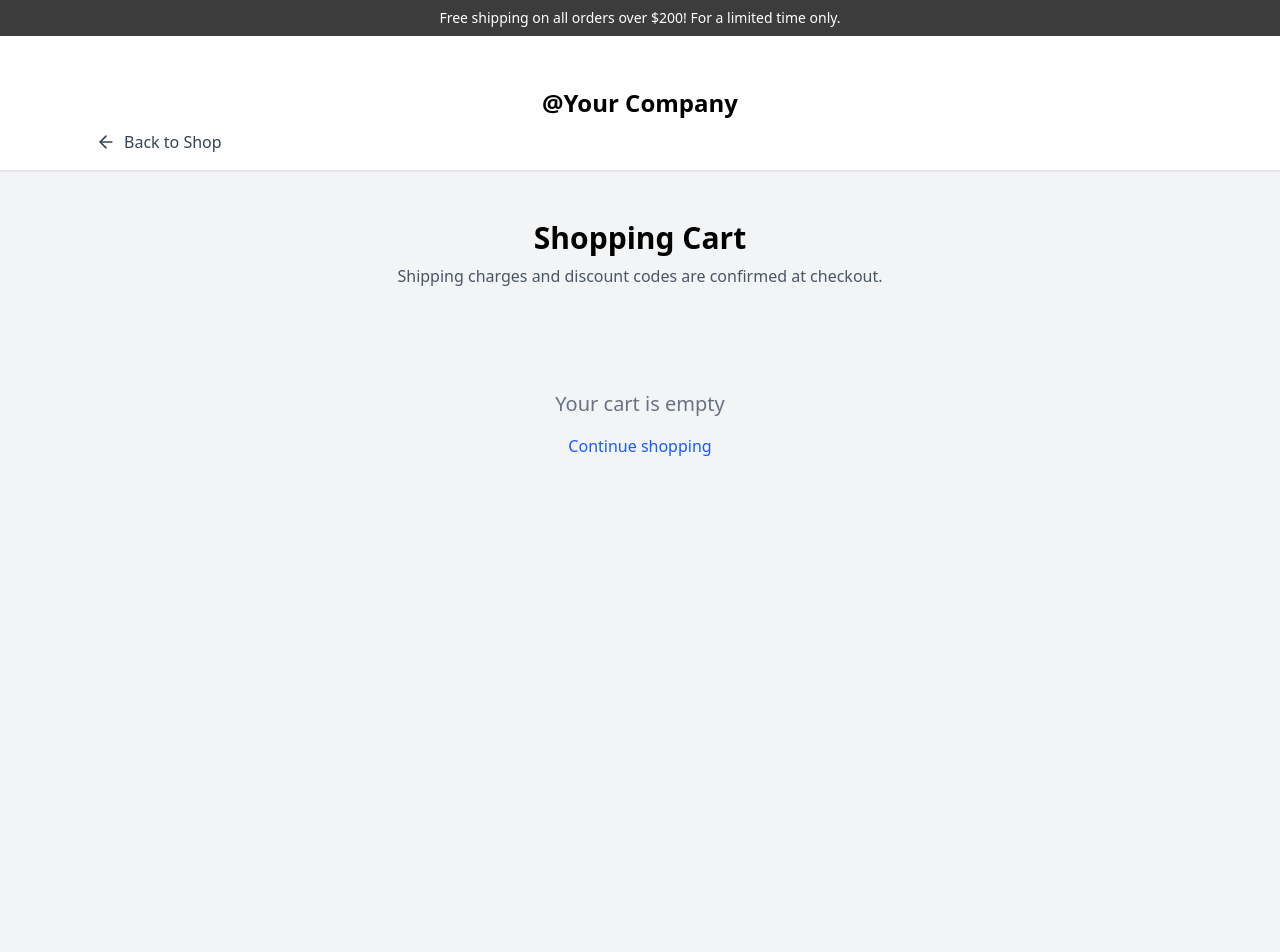
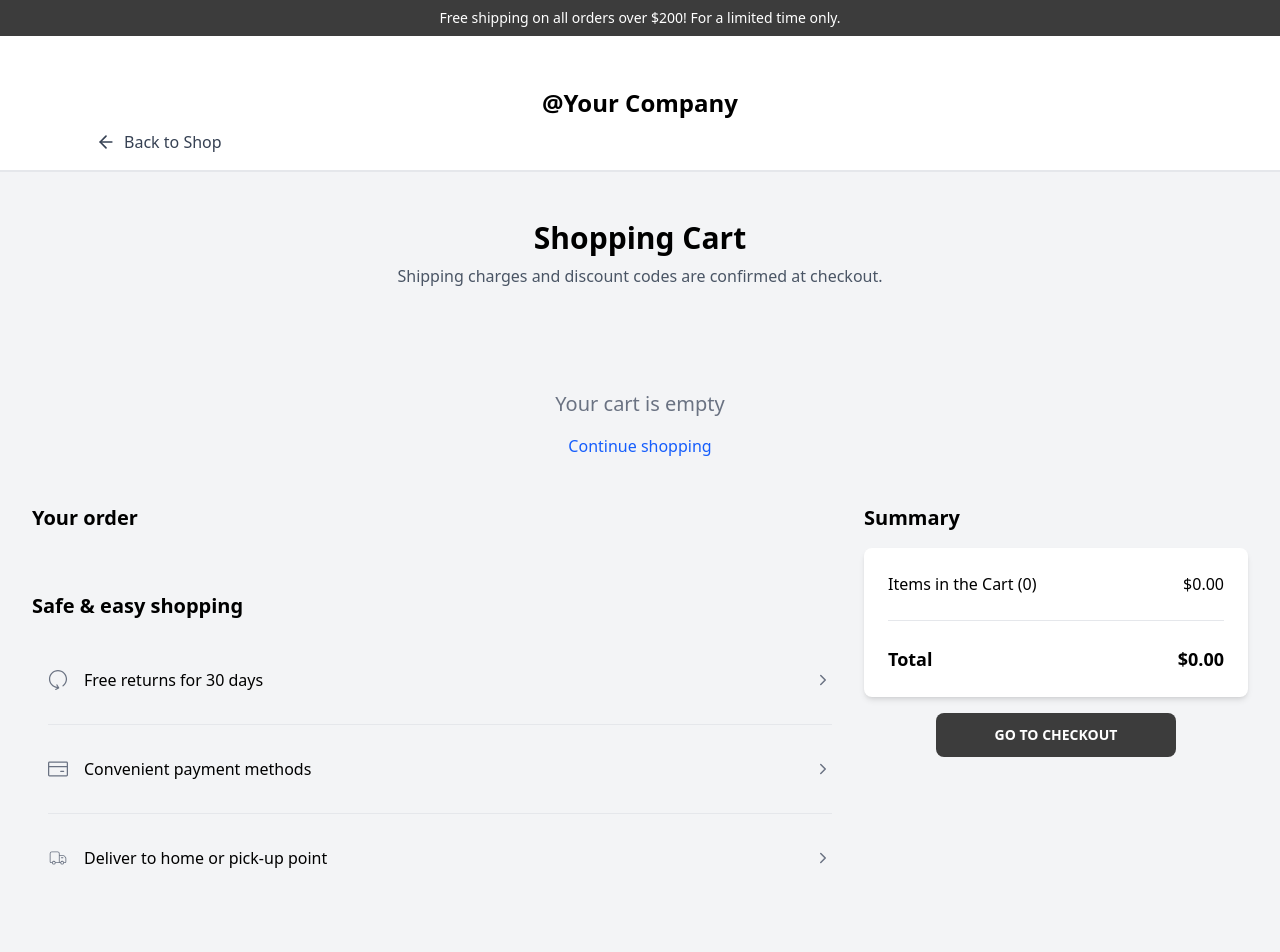
Before and after one commit to Sconde04/Shopping-Cart-Project, a React (Vite) app: page /cart in a window 1280 px wide. Shown: the top 952 px of the page. Built offline with nearby package versions, Linux system fonts and the light colour scheme.

Commit message:
Add SafeEasySection component to ShoppingCartPage for enhanced shopping experience

```diff
--- /dev/null
+++ b/src/components/SafeEasySection.tsx
@@ -0,0 +1,33 @@
+// SafeEasySection.tsx
+import React from 'react';
+import { GoCreditCard } from "react-icons/go";
+import { SlReload } from "react-icons/sl";
+import { CiDeliveryTruck } from "react-icons/ci";
+import { FiChevronRight } from "react-icons/fi";
+
+const SafeEasySection: React.FC = () => {
+  return (
+    <div className="rounded-lg w-full max-w-6xl mt-15">
+      <h2 className="text-xl font-semibold mb-4">Safe & easy shopping</h2>
+      <div className="divide-y divide-gray-200 ml-4">
+        <div className="flex items-center py-8">
+          <SlReload className="text-gray-500 mr-4 text-xl" />
+          <span className="text-base flex-1">Free returns for 30 days</span>
+          <FiChevronRight className="text-gray-500 text-lg" />
+        </div>
+        <div className="flex items-center py-8">
+          <GoCreditCard className="text-gray-500 mr-4 text-xl" />
+          <span className="text-base flex-1">Convenient payment methods</span>
+          <FiChevronRight className="text-gray-500 text-lg" />
+        </div>
+        <div className="flex items-center py-8">
+          <CiDeliveryTruck className="text-gray-500 mr-4 text-xl" />
+          <span className="text-base flex-1">Deliver to home or pick-up point</span>
+          <FiChevronRight className="text-gray-500 text-lg" />
+        </div>
+      </div>
+    </div>
+  );
+};
+
+export default SafeEasySection;
--- a/src/pages/ShoppingCartPage.tsx
+++ b/src/pages/ShoppingCartPage.tsx
@@ -2,6 +2,7 @@
 import React from "react";
 import OrderList from "../components/OrderList";
 import Summary from "../components/Summary";
+import SafeEasySection from "../components/SafeEasySection";
 import { useCart } from "../context/CartContext";
 
 const ShoppingCartPage: React.FC = () => {
@@ -64,7 +65,6 @@ const ShoppingCartPage: React.FC = () => {
           </div>
         )}
 
-        {!isLoading && !error && cartItems.length > 0 && (
         <div className="grid lg:grid-cols-3 gap-8">
           <div className="lg:col-span-2">
             <OrderList
@@ -73,6 +73,9 @@ const ShoppingCartPage: React.FC = () => {
               onDecrease={handleDecrease}
               onRemove={handleRemove}
             />
+          <div className="mt-8">
+              <SafeEasySection />
+        </div>
           </div>
           <div>
             <Summary
@@ -82,7 +85,6 @@ const ShoppingCartPage: React.FC = () => {
             />
           </div>
         </div>
-        )}
       </div>
     </div>
   );
```
Lines whose indentation alone changed are shown as unchanged.
